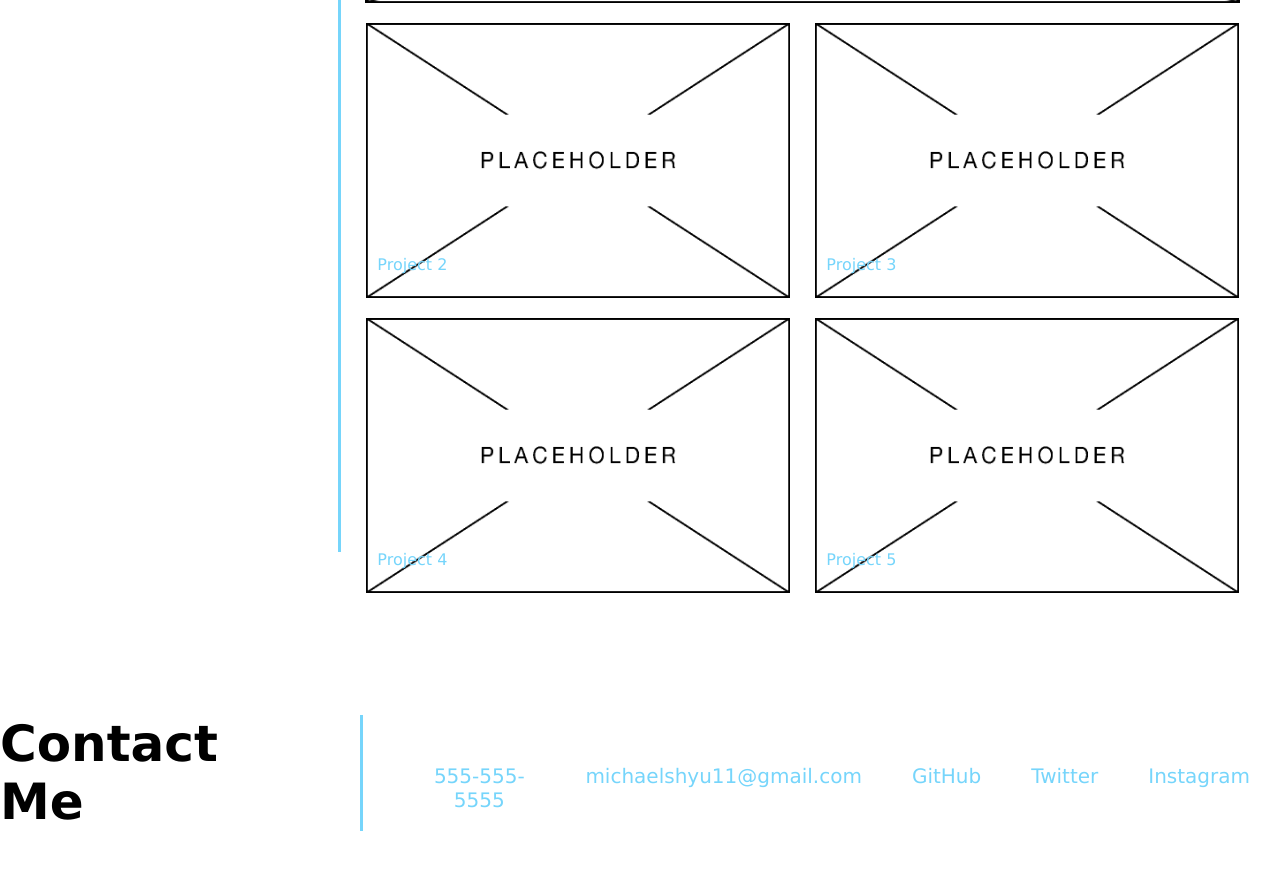
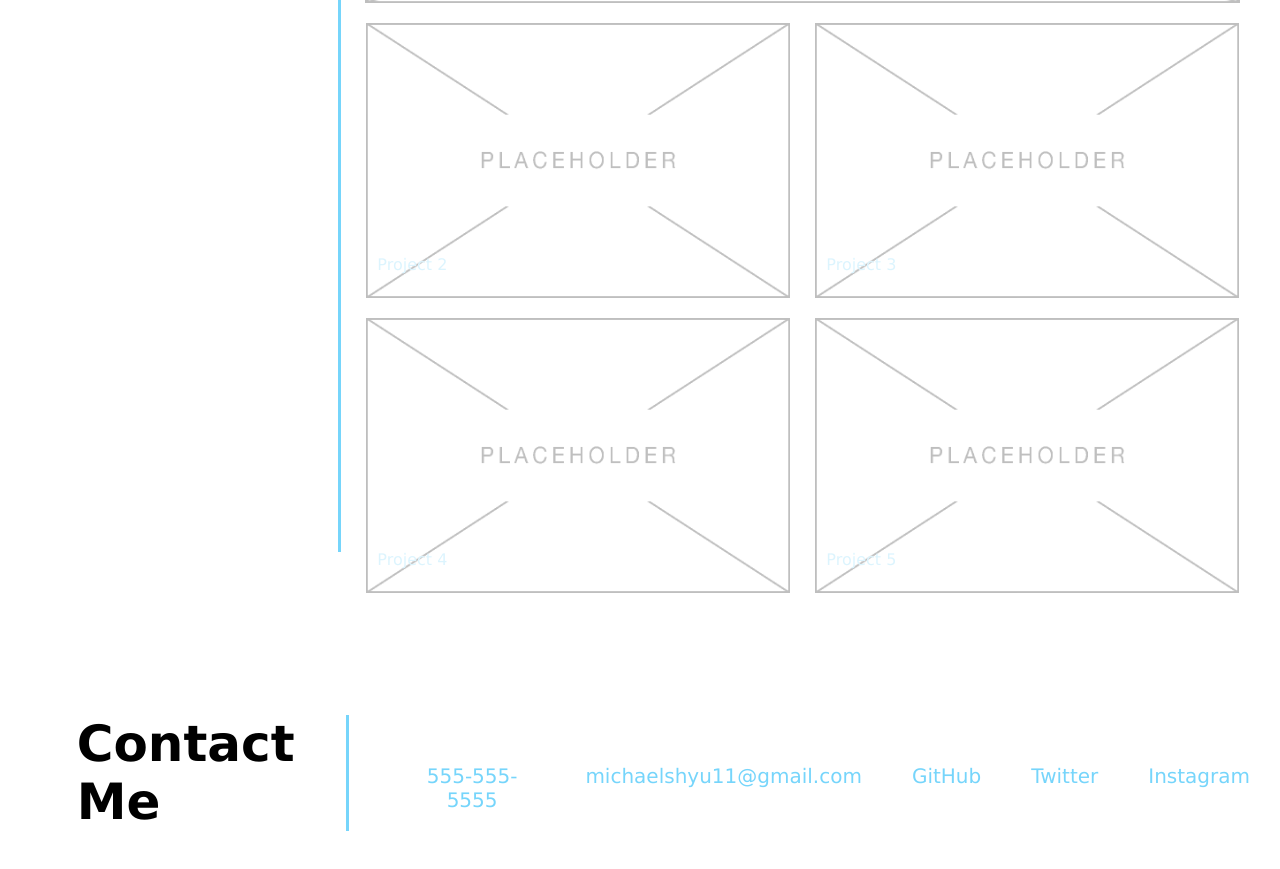
Before and after one commit to mshyu8/My-Portfolio, a plain HTML site: page index.html in a window 1280 px wide. Shown: the part 903-1772 px from the top of the page. Drawn offline with Linux system fonts and the light colour scheme.

Commit message:
added style changes for hover and contact me

```diff
--- a/assets/css/style.css
+++ b/assets/css/style.css
@@ -122,6 +122,12 @@ padding-top: 80px;
     position: relative;
     text-align: center;
     color: white;
+    opacity: 25%;
+  }
+
+  .container:hover
+  {
+    opacity: 100%;
   }
 
   /* Bottom left text */
@@ -146,6 +152,7 @@ padding-top: 80px;
     flex-wrap: wrap;
     font-size:50px;
     padding-right: 4%;
+    padding-left: 6%;
     border-right: 3px solid var(--tcolor);
   }
 
--- a/index.html
+++ b/index.html
@@ -82,7 +82,7 @@
     <section id = "contact-me" class="contact">
 
             <h2>
-                Contact Me
+                Contact </br> Me
             </h2>
 
         <nav>
```
